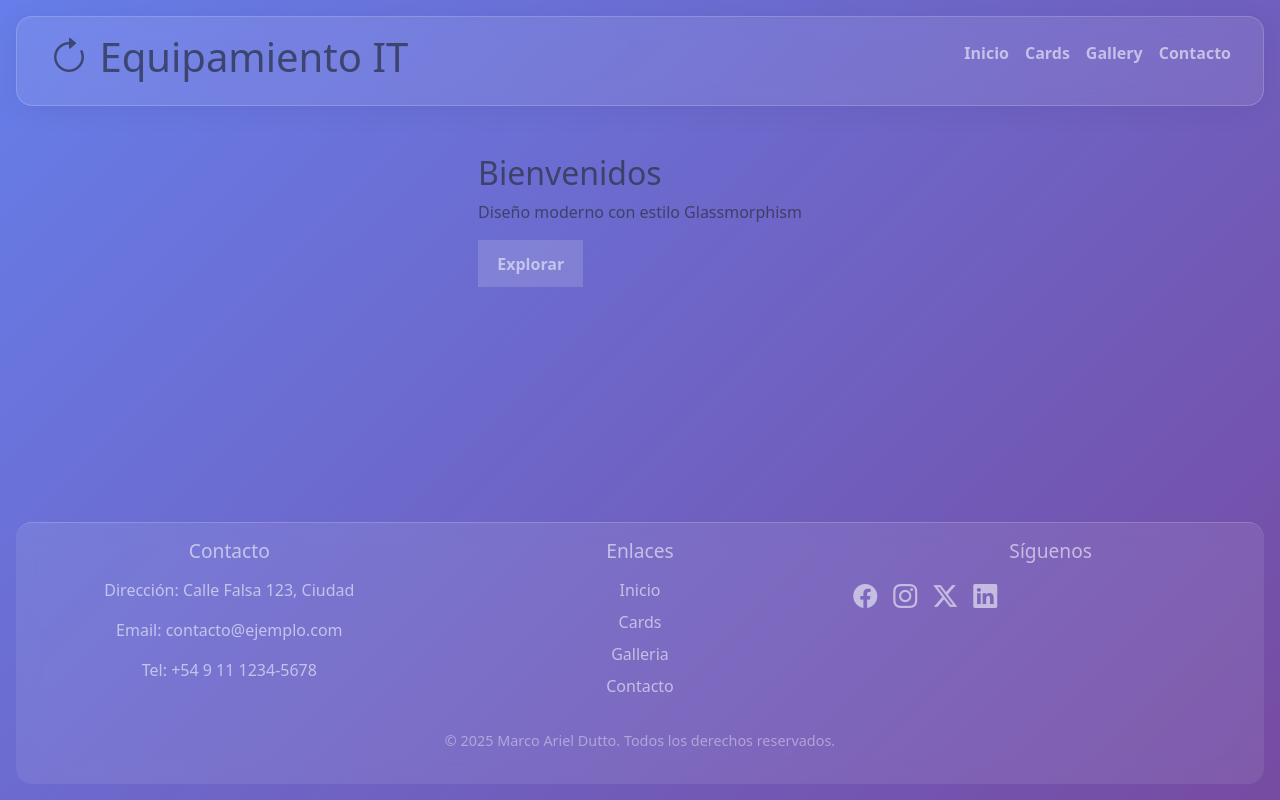
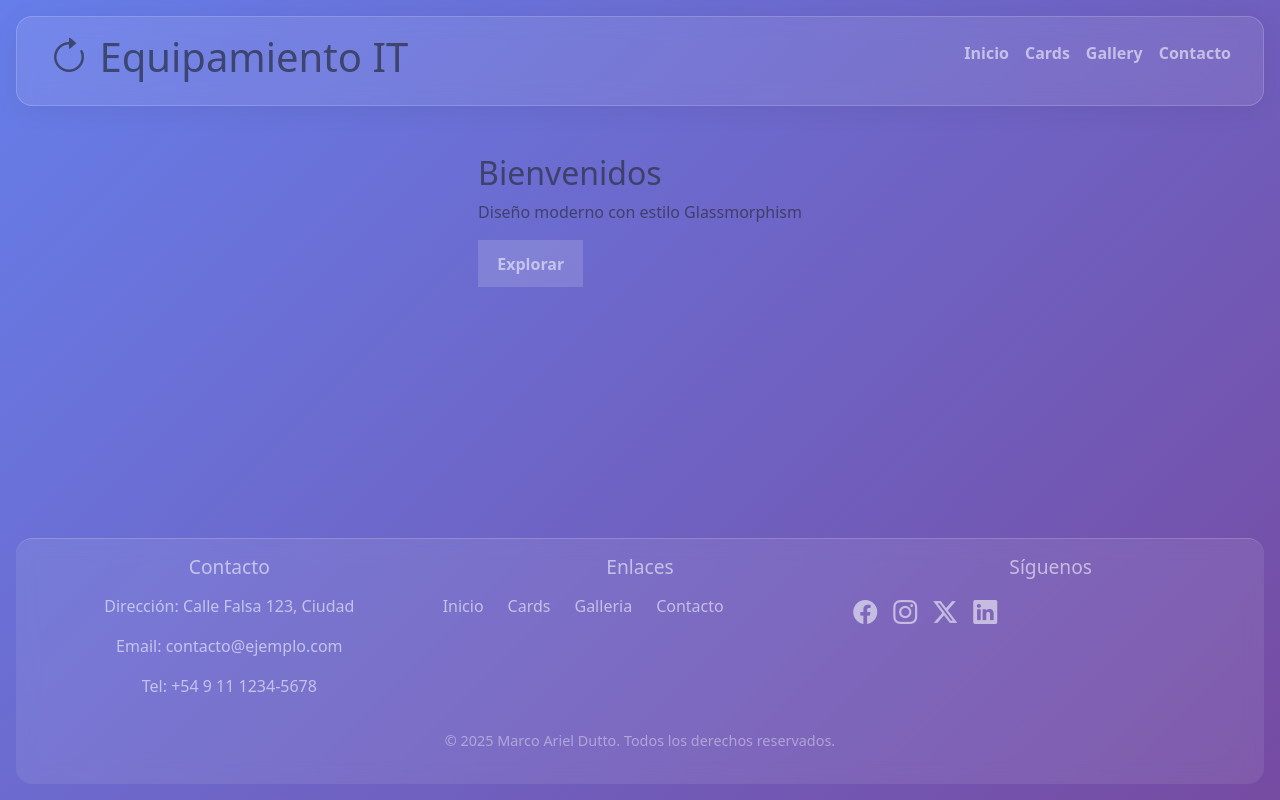
Before and after one commit to arieldutto/trabajo_practico_1, a plain HTML site: page index.html in a window 1280 px wide. Drawn offline with nearby package versions, Linux system fonts and the light colour scheme.

Commit message:
Corregir la el agegarmcliemv

```diff
--- a/assets/css/styles.css
+++ b/assets/css/styles.css
@@ -182,3 +182,32 @@ footer {
     font-size: 0.9rem;
     color: rgba(255, 255, 255, 0.7);
 }
+
+.footer-col.links ul {
+    list-style: none;
+    /* saca viñetas */
+    padding: 0;
+    margin: 0;
+    display: flex;
+    /* coloca en fila */
+    gap: 1.5rem;
+    /* espacio entre links */
+}
+
+.footer-col.links li {
+    margin: 0;
+}
+
+.footer-col.links a {
+    color: white;
+    /* color de los links */
+    text-decoration: none;
+    /* sin subrayado */
+    font-weight: 500;
+    transition: color 0.3s;
+}
+
+.footer-col.links a:hover {
+    color: #00bcd4;
+    /* cambia de color al pasar el mouse */
+}
```
